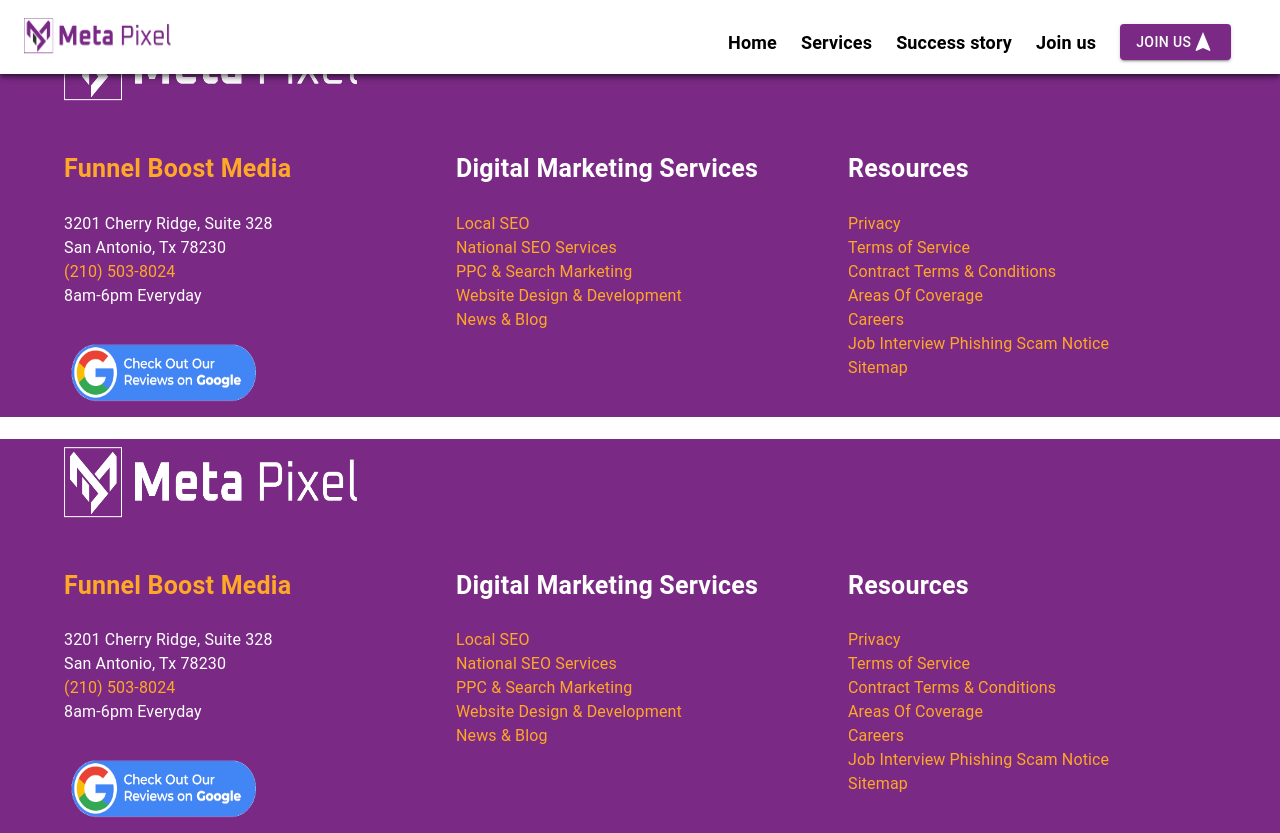
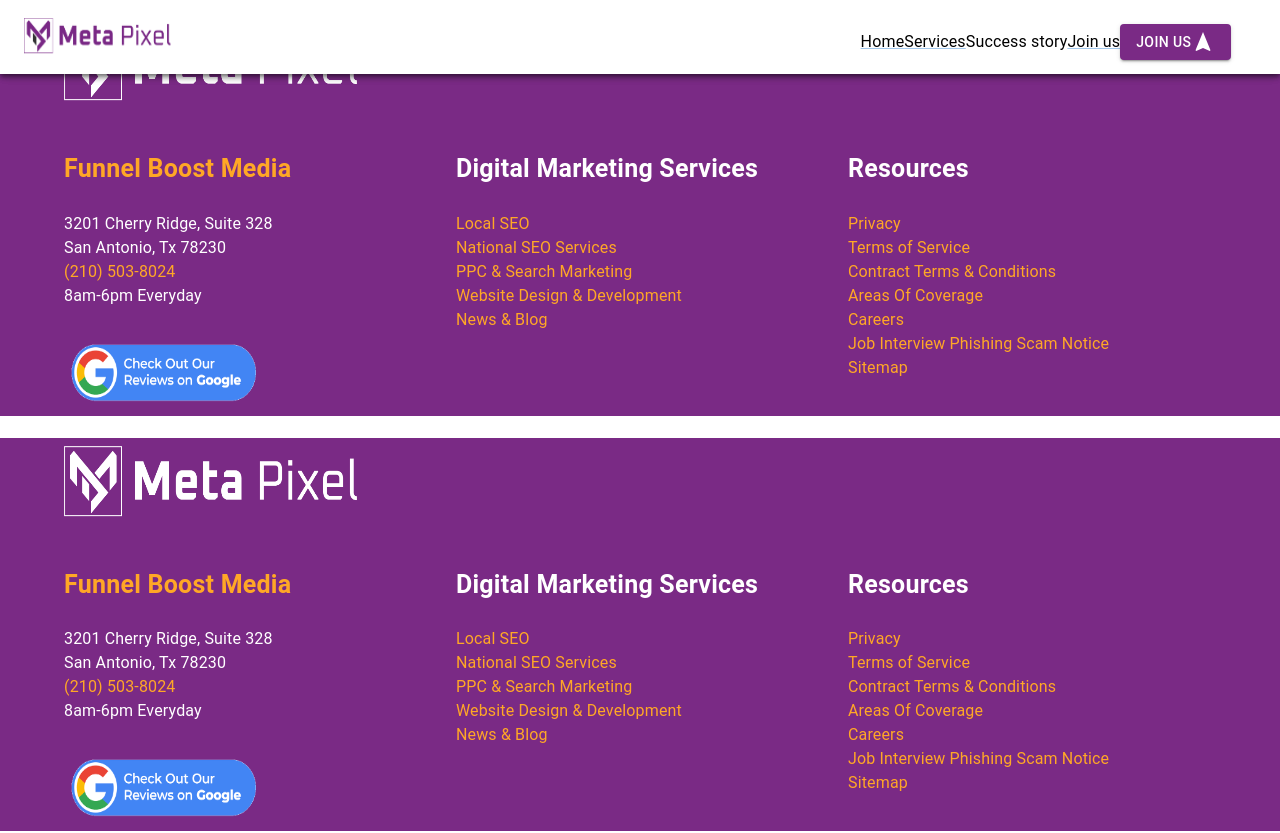
Before and after one commit to rafik-bell/Metapixel, a Next.js app: page /layout/Layout in a window 1280 px wide. Built offline with nearby package versions, Linux system fonts and the light colour scheme.

Commit message:
modification style font

```diff
--- a/src/pages/_app.tsx
+++ b/src/pages/_app.tsx
@@ -1,6 +1,10 @@
 import '@/styles/globals.css'
 import type { AppProps } from 'next/app'
 import Layout from './layout/Layout'
+import { createTheme } from '@mui/material';
+const theme = createTheme({
+  typography: { fontFamily: ["Titre","Sous-titre","Text"].join(",") }
+});
 
 export default function App({ Component, pageProps }: AppProps) {
   return (
--- a/src/pages/component/Home/index.tsx
+++ b/src/pages/component/Home/index.tsx
@@ -1,6 +1,6 @@
 import Head from 'next/head'
 import Image from 'next/image'
-import { Box, Grid, Typography } from '@mui/material'
+import { Box, Grid, Typography, createTheme } from '@mui/material'
 import AOS from 'aos';
 import 'aos/dist/aos.css';
 import { useEffect } from 'react';
@@ -10,6 +10,7 @@
 const styleimage ={
   opacity :'50%'
 }
+
 
 
 export default function Homepqge() {
@@ -26,6 +27,7 @@
       <Homepart0></Homepart0>
       <Homepart1></Homepart1>
       <Homepart2></Homepart2>
+      <Typography >ggggggggggg</Typography>
 
     </Box>
   )
--- a/src/pages/component/Navbar.tsx
+++ b/src/pages/component/Navbar.tsx
@@ -4,41 +4,15 @@
 import { useState } from 'react';
 import MenuIcon from '@mui/icons-material/Menu';
 import NavigationIcon from '@mui/icons-material/Navigation';
-const linkStyles = {
-  color:'black' ,
-  mr: 3,
-  fontSize: 18,
-  textDecoration:'none',
-  fontWeight: 600,
-
-  '&:hover': {
-    textDecoration: 'none',
-    color :'#ffa726',
+import style from '../../styles/Navbar.module.css'
 
 
-},
-
-
-};
-const linkStylesT = {
-  color:'black' ,
-
-  fontSize: 18,
-  textDecoration:'none',
-  fontWeight: 600,
-
-  '&:hover': {
-    textDecoration: 'none',
-    color :'var(--Bright_Gray)',
-
-
-},
-};
 const linkStyles_in_menu = {
   color:'black' ,
   fontSize: 18 ,
   margin:'5px',
   textDecoration:'none',
+  fontFamily:'Sous-titre',
   '&:hover': {
     textDecoration:'none',
     color :'#ffa726',
@@ -78,7 +52,7 @@
   return (
     <Box sx={{ flexGrow: 1 }}>
     <AppBar  sx={{ bgcolor:'white'}}>
-      <Toolbar sx={{ position:'sticky', justifyContent: 'space-between', alignItems:'center' ,marginTop:'10px'}}>
+      <Toolbar sx={{  position:'sticky', justifyContent: 'space-between', alignItems:'center' ,marginTop:'10px'}}>
       <Image
         src="/Logo PNG.png"
         alt="Description of the image"
@@ -87,10 +61,10 @@
       />
 
         <Box sx={{display:{lg:'flex' , md :'none' ,xs :'none'}, flexDirection:'row', alignItems :'center' ,marginX:'2%' }}>
-        <Link href='\' sx={linkStyles}><Typography sx={linkStylesT}>Home</Typography></Link>
-        <Link href='\' sx={linkStyles}><Typography sx={linkStylesT}>Services</Typography></Link>
-        <Typography  onClick={handleClick1} sx={linkStyles}>Success story</Typography>
-        <Link href='\'  sx={linkStyles}><Typography sx={linkStylesT}>Join us</Typography></Link>
+        <Link href='\' className={style.link}><Typography className={style.linkT}>Home</Typography></Link>
+        <Link href='\' className={style.link}><Typography className={style.linkT}>Services</Typography></Link>
+        <Typography  onClick={handleClick1} className={style.link}>Success story</Typography>
+        <Link href='\' className={style.link}><Typography className={style.linkT}>Join us</Typography></Link>
 
 
         <Button variant='contained' sx={{bgcolor:'var(--eminence)' }}>Join us<NavigationIcon></NavigationIcon></Button>
@@ -127,11 +101,11 @@
           'aria-labelledby': 'basic-button',
         }}
       >
-        <MenuItem onClick={handleClose}><Link href='\' sx={linkStyles_in_menu}>Home</Link></MenuItem>
-        <MenuItem onClick={handleClose}><Link href='\' sx={linkStyles_in_menu}>About Us</Link></MenuItem>
-        <MenuItem onClick={handleClose}><Link href='\'  sx={linkStyles_in_menu}>Marketing</Link></MenuItem>
-        <MenuItem onClick={handleClose}><Link href='\'  sx={linkStyles_in_menu}>Branding</Link></MenuItem>
-        <MenuItem onClick={handleClose}><Link href='\'  sx={linkStyles_in_menu}>Development</Link></MenuItem>
+        <MenuItem onClick={handleClose}><Link href='\' className={style.link_in_menu}>Home</Link></MenuItem>
+        <MenuItem onClick={handleClose}><Link href='\' className={style.link_in_menu}>About Us</Link></MenuItem>
+        <MenuItem onClick={handleClose}><Link href='\'  className={style.link_in_menu}>Marketing</Link></MenuItem>
+        <MenuItem onClick={handleClose}><Link href='\'  className={style.link_in_menu}>Branding</Link></MenuItem>
+        <MenuItem onClick={handleClose}><Link href='\'  className={style.link_in_menu}>Development</Link></MenuItem>
 
         <Button variant='contained' sx={{bgcolor:'#ffa726'}}>Login<NavigationIcon></NavigationIcon></Button>
       </Menu>
--- /dev/null
+++ b/src/styles/Navbar.module.css
@@ -0,0 +1,38 @@
+.link {
+    color: black;
+    margin-right: 30px;
+    font-size: 18px;
+    text-decoration: none;
+    font-weight: 600;
+    font-family: 'Sous-titre', sans-serif;
+  }
+
+  .link:hover {
+    text-decoration: none;
+    color: #ffa726;
+  }
+
+  .linkT {
+    color: black;
+    font-size: 18px;
+    text-decoration: none;
+    font-weight: 600;
+    font-family: 'Sous-titre', sans-serif;
+  }
+
+  .linkT:hover {
+    text-decoration: none;
+    color: var(--Bright_Gray); /* Make sure to define the --Bright_Gray variable */
+  }
+  .link_in_menu {
+    color: black;
+    font-size: 18px;
+    margin: 5px;
+    text-decoration: none;
+    font-family: 'Sous-titre', sans-serif;
+  }
+
+  .link_in_menu:hover {
+    text-decoration: none;
+    color: #ffa726;
+  }
--- a/src/styles/globals.css
+++ b/src/styles/globals.css
@@ -1,16 +1,20 @@
 @font-face {
-    font-family: 'Oxanium';
-    src: url('/public/fonts/Oxanium/static/Oxanium-Bold.ttf') format('truetype');
-    /* Other font formats and variations if needed */
-    font-weight: bold; /* Adjust weight as needed */
-    font-style: normal; /* Or italic if needed */
-  }
+  font-family: 'Titre';
+  src: url(../../public/fonts/Oxanium/static/Oxanium-ExtraBold.ttf) format("truetype")
+}
+@font-face {
+  font-family: 'Sous-titre';
+  src: url(../../public/fonts/Oxanium/static/Oxanium-SemiBold.ttf) format("truetype")
+}
+@font-face {
+  font-family: 'Text';
+  src: url(../../public/fonts/Oxanium/static/Oxanium-Regular.ttf) format("truetype")
+}
 
 
 
   html,
   body {
-    font-family: 'Oxanium', sans-serif;
     margin: 0;
 }
 :root {
```
Also changed, not shown: src/pages/component/Home/Homepart2.tsx (+4 -4 lines).
